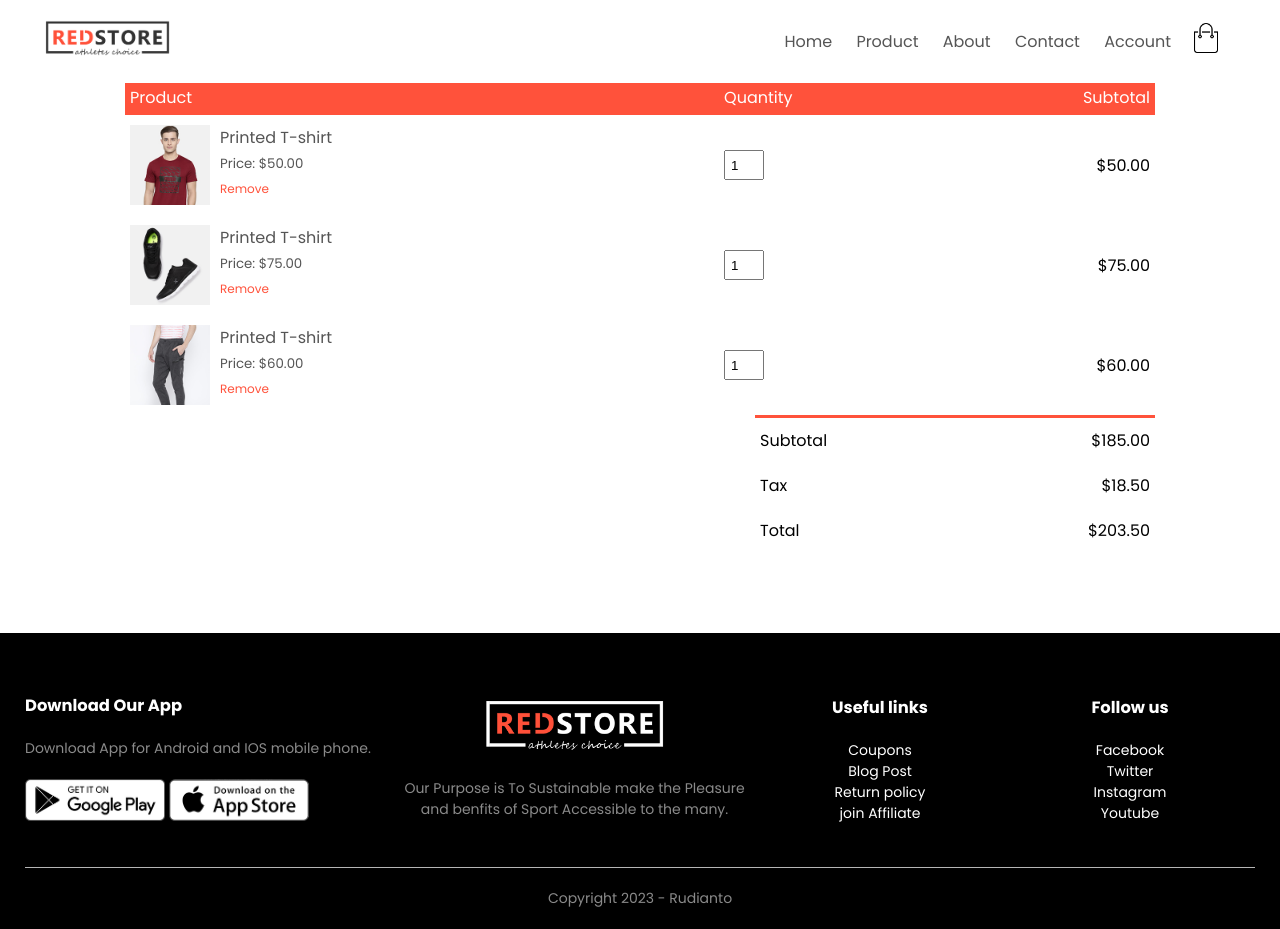
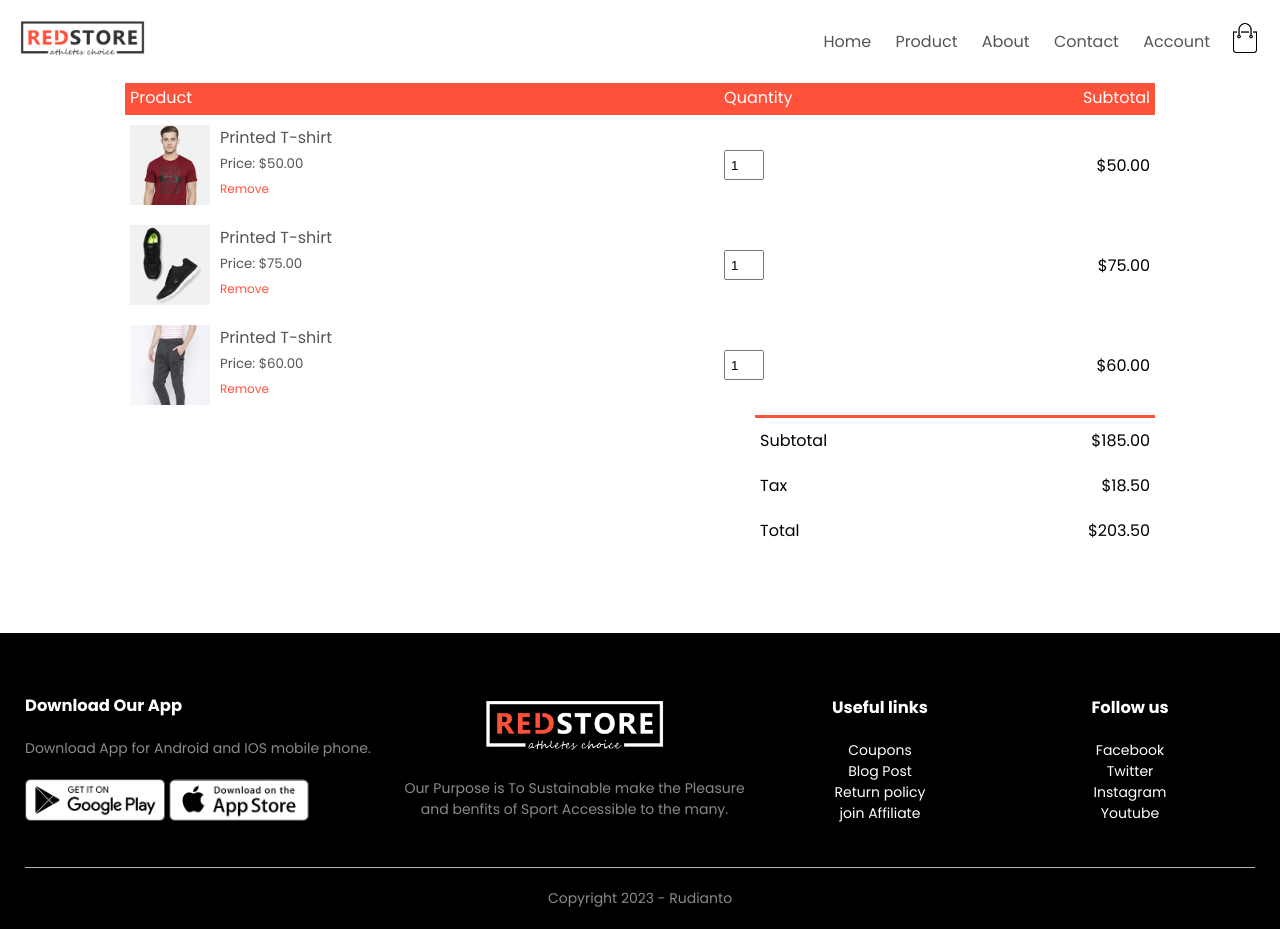
Before and after one commit to Rudianto26/RedStore, a plain HTML site: page cart.html in a window 1280 px wide. Drawn offline with Linux system fonts and the light colour scheme.

Commit message:
penyesuaian navbar

```diff
--- a/cart.html
+++ b/cart.html
@@ -13,7 +13,6 @@
   </head>
   <body>
     <!-- header -->
-    <div class="container">
     <div class="navbar">
       <div class="log0">
         <a href="index.html">
@@ -33,7 +32,6 @@
         <img src="asset/cart.png" alt="" width="30px" height="30px" />
       </a>
       <img src="asset/menu.png" alt="" class="menu-icon" onclick="menutoggle()" />
-      </div>
     </div>
 
     <!-- cart items details -->
--- a/style.css
+++ b/style.css
@@ -14,7 +14,7 @@ body {
   padding: 20px;
   position: fixed;
   top: 0;
-  width: 95%;
+  width: 100%;
   background-color: #fff;
 }
 
```
Also changed, not shown: account.html (+0 -2 lines), index.html (+1 -1 lines), product-detail.html (+0 -2 lines), product.html (+0 -2 lines). Lines whose indentation alone changed are shown as unchanged.
